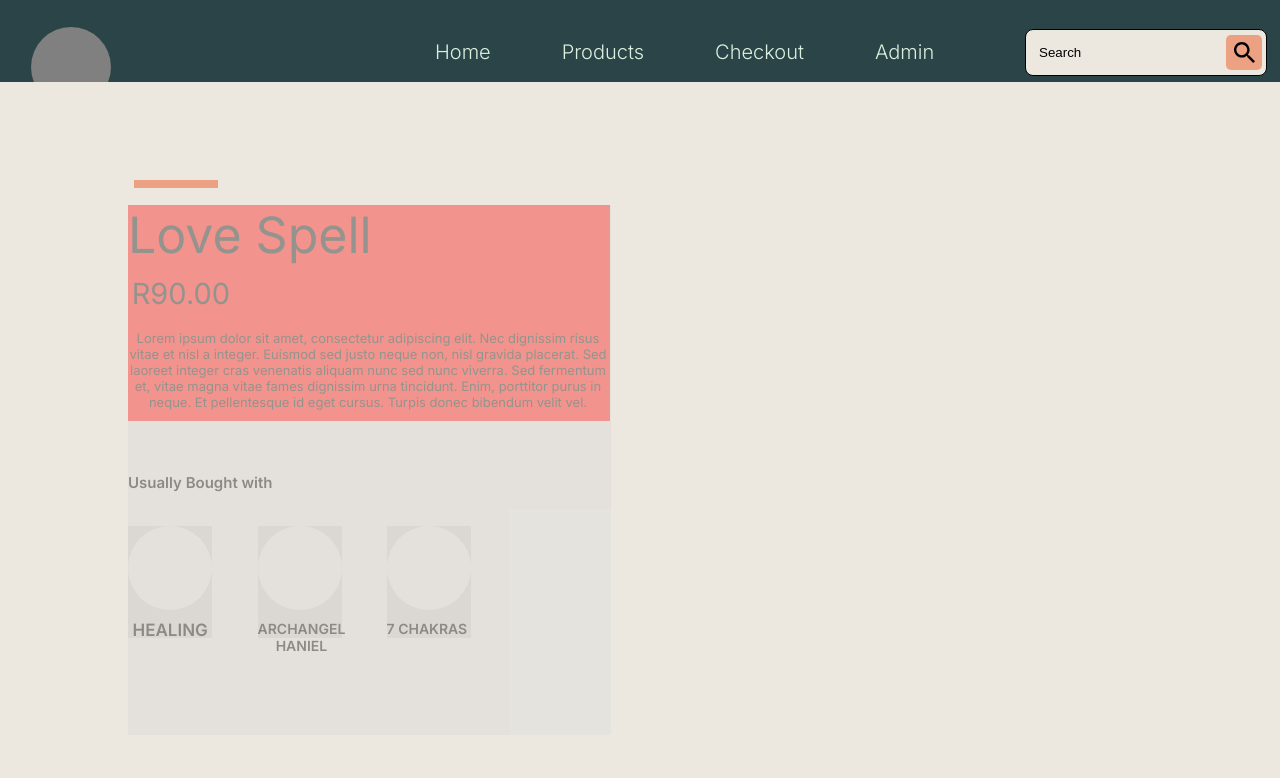
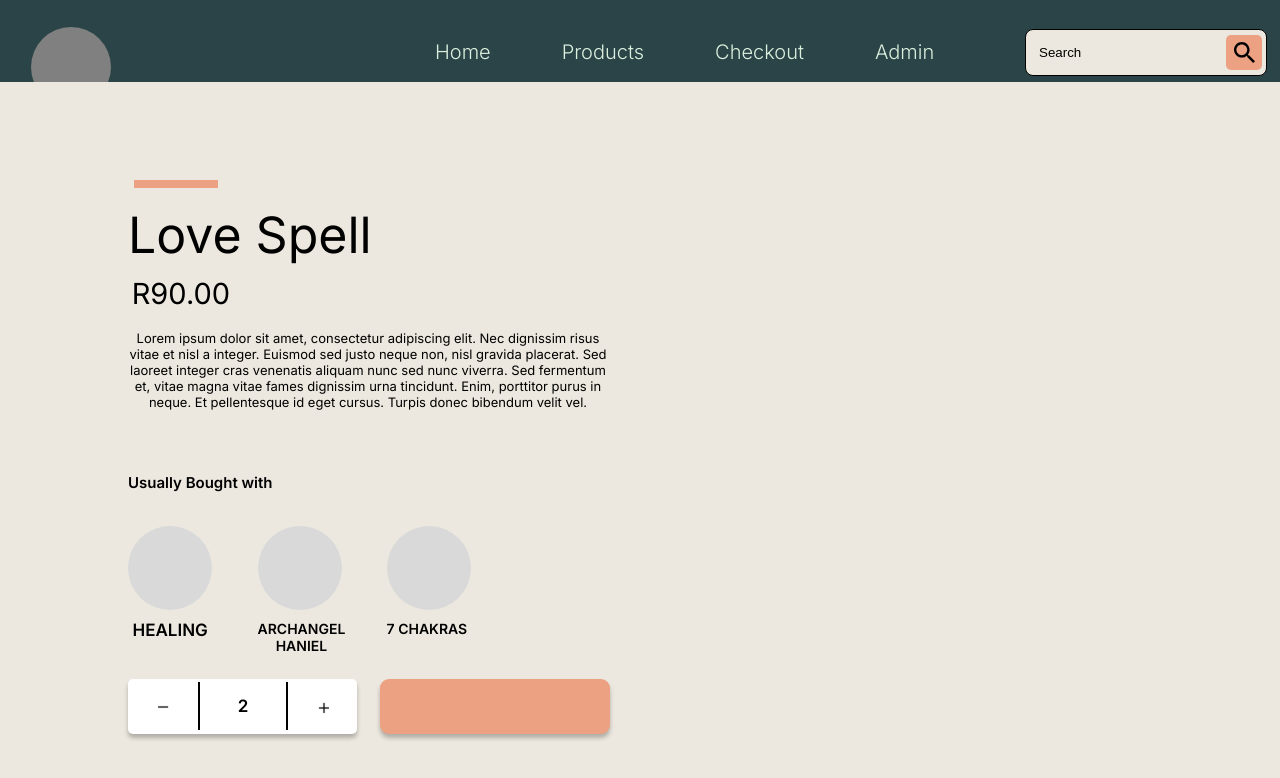
Before and after one commit to Tsebo200/Oilixate, a React (Create React App) app in the folder client/: page /IndiProduct in a window 1280 px wide. Shown: the top 778 px of the page. Built offline with nearby package versions, Linux system fonts and the light colour scheme.

Commit message:
Almost done with left side of product page

```diff
--- a/client/src/components/IndividualProduct.js
+++ b/client/src/components/IndividualProduct.js
@@ -32,9 +32,17 @@ const IndividualProduct = () => {
             </div>
             <div className="buttons-container">
                 <div className="add-and-sub-container">
-                    <div className="sub-btn-side"></div>
-                    <div className="counter-side"></div>
-                    <div className="add-btn-side"></div>
+                    <div className="sub-btn-side">
+                        <div className="subtract-icon"></div>
+                    <div className="vert-line"></div>
+                    </div>
+                    <div className="counter-side">
+                        <p className="current-count">2</p>
+                    <div className="vert-line-two"></div>
+                    </div>
+                    <div className="add-btn-side">
+                        <div className="plus-icon"></div>
+                    </div>
                 </div>
                 <div className="add-cart-btn">
                     <p className="add-to-cart-text"></p>
--- a/client/src/index.css
+++ b/client/src/index.css
@@ -540,17 +540,14 @@ html, body, p, li, ul, h1{
   height: 530px;
   margin-top: 123px;
   margin-left: 128px;
-  background: #D9D9D9;
-  background: #D9D9D9;
-  opacity: 0.4;
+  /* background: #D9D9D9; */
 
 }
 
 .product-info-row-one{
   width: 482px;
   height: 216px;
-  background: red;
-  opacity: 0.9;
+  background: transparent;
 }
 
 .product-one{
@@ -597,7 +594,7 @@ html, body, p, li, ul, h1{
   height: 112px;
   margin-top: 105px;
   margin-left: -145px;
-  background: rgba(158, 158, 158, 0.4);
+  background: transparent;
   float: left;
 }
 
@@ -626,7 +623,7 @@ html, body, p, li, ul, h1{
   height: 112px;
   margin-top: 105px;
   margin-left: -15px;
-  background: rgba(158, 158, 158, 0.4);
+  background: transparent;
   float: left;
 }
 
@@ -654,7 +651,7 @@ html, body, p, li, ul, h1{
   height: 112px;
   margin-top: 105px;
   margin-left: 45px;
-  background: rgba(158, 158, 158, 0.4);
+  background: transparent;
   float: left;
 }
 
@@ -675,3 +672,107 @@ html, body, p, li, ul, h1{
   text-transform: uppercase;
   float: left;
 }
+
+.buttons-container{
+  width: 482px;
+  height: 55px;
+  margin-top: 41px;
+  background: transparent;
+  float: left;
+}
+
+.add-and-sub-container{
+  width: 229px;
+  height: 55px;
+  background: #FFFFFF;
+  border-radius: 5px;
+  box-shadow: 0px 4px 4px rgba(0, 0, 0, 0.25);
+  float: left;
+}
+
+.sub-btn-side{
+  width: 70px;
+  height: 55px;
+  border-radius: 0px 5px 5px 0px;
+  transform: rotate(-180deg);
+  float: left;
+}
+
+.sub-btn-side:hover{
+  background: rgba(218, 239, 222, 0.5);
+}
+
+.subtract-icon{
+  width: 12px;
+  height: 12px;
+  margin-top: 20px;
+  margin-left: 28px;
+  background-image: url('../src/assets/Minus.svg');
+  float: left;
+}
+
+.vert-line{
+  width: 46px;
+  height: 0px;
+  margin-top: 26.5px;
+  margin-left: -65px;
+  border: 1px solid #000000;
+  transform: rotate(90deg);
+  float: left;
+}
+
+.counter-side{
+  width: 86px;
+  height: 55px;
+  margin-left: 2px;
+  float: left;
+}
+
+.current-count{
+  font-family: 'Inter';
+  margin-top: 17px;
+  font-weight: 600;
+  font-size: 17px;
+  text-align: center;
+}
+
+.vert-line-two{
+  width: 46px;
+  height: 0px;
+  margin-top: -11px;
+  margin-left: 63px;
+  border: 1px solid #000000;
+  transform: rotate(90deg);
+  float: left;
+}
+
+.add-btn-side{
+  width: 69px;
+  height: 55px;
+  margin-left: 2px;
+  border-radius: 0px 5px 5px 0px;
+  float: left;
+}
+
+.add-btn-side:hover{
+  background: rgba(230, 178, 126, 0.5);
+}
+
+.plus-icon{
+  width: 12px;
+  height: 12px;
+  margin-top: 21.5px;
+  margin-left: 28.5px;
+  background-image: url('../src/assets/Plus.svg');
+  float: left;
+}
+
+.add-cart-btn{
+  width: 230px;
+  height: 55px;
+  margin-left: 23px;
+  background: #EBA182;
+  border-radius: 9px;
+  box-shadow: 0px 4px 4px rgba(0, 0, 0, 0.25);
+  float: left;
+  }
```
Also changed, not shown: client/src/assets/Minus.svg (added), client/src/assets/Plus.svg (added).
